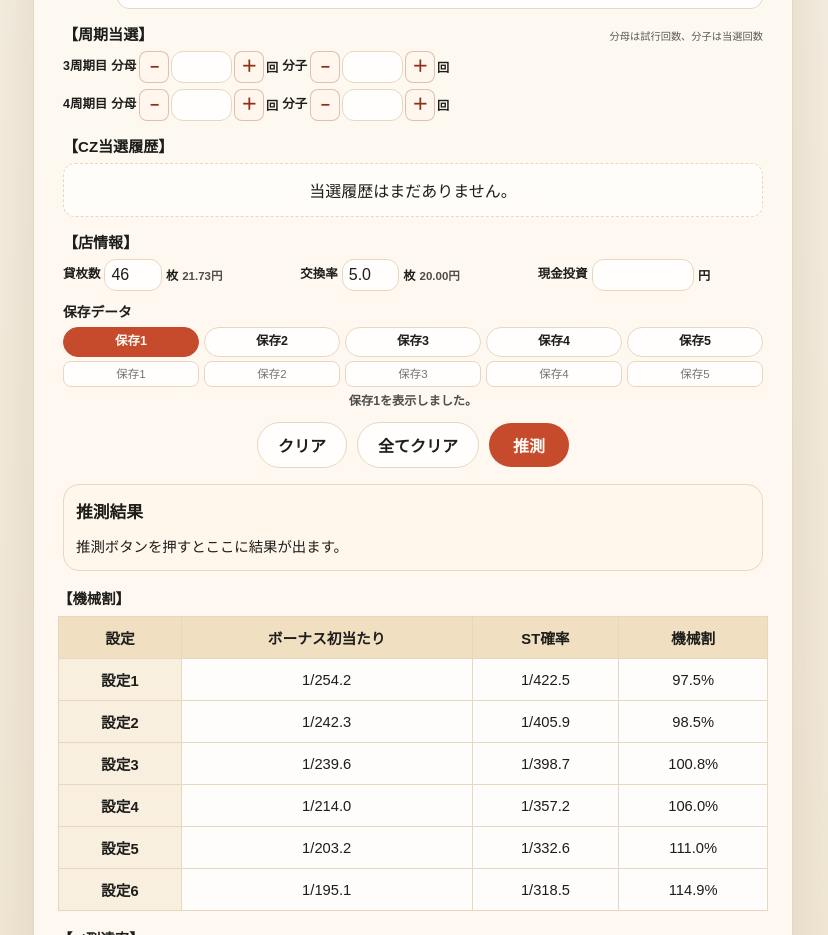
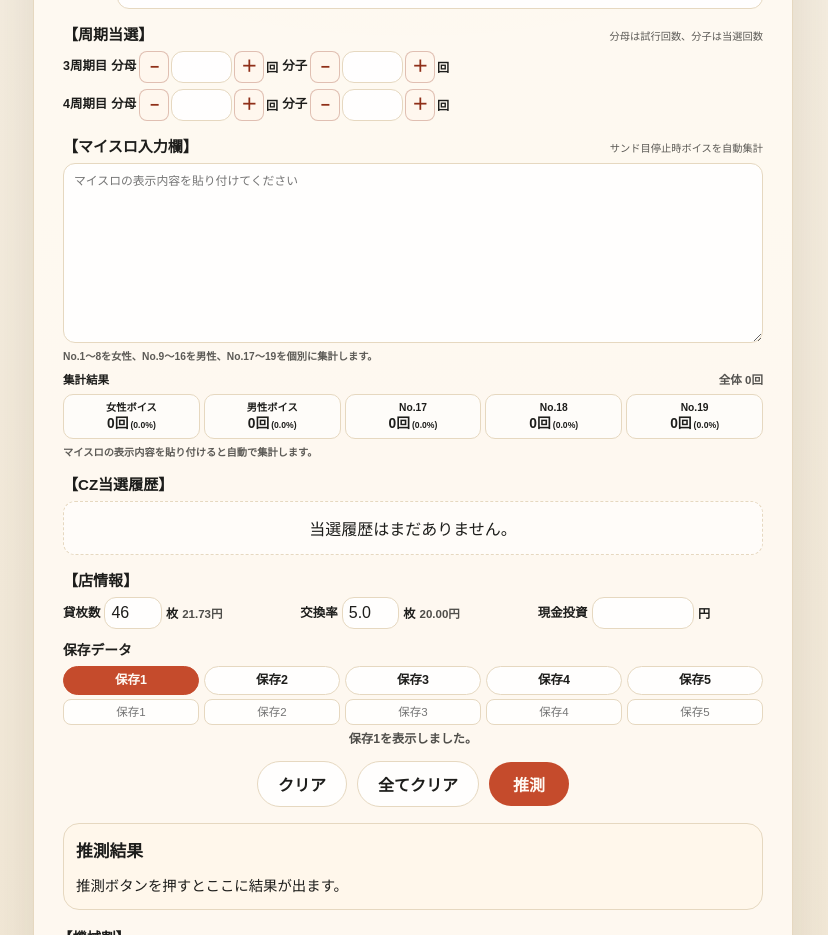
Before and after one commit to umedademu/suisoku, a Next.js app: page /kabaneri2 in a window 1280 px wide. Shown: the part 860-1795 px from the top of the page, without its empty margins (227-1055 px from the left). Built offline with nearby package versions, Linux system fonts and the light colour scheme.

Commit message:
カバネリ2にマイスロボイス集計を追加

```diff
--- a/app/globals.css
+++ b/app/globals.css
@@ -330,6 +330,107 @@ a {
   line-height: 1.2;
   white-space: nowrap;
   min-width: 0;
+}
+
+.myslot-voice-panel {
+  display: grid;
+  gap: 7px;
+}
+
+.myslot-textarea {
+  box-sizing: border-box;
+  width: 100%;
+  min-height: 180px;
+  border: 1px solid var(--border);
+  border-radius: 12px;
+  background: rgba(255, 255, 255, 0.9);
+  color: var(--text);
+  font: inherit;
+  font-size: 0.74rem;
+  line-height: 1.5;
+  padding: 9px 10px;
+  resize: vertical;
+}
+
+.myslot-textarea:focus {
+  border-color: var(--accent);
+  outline: 2px solid rgba(197, 75, 44, 0.28);
+}
+
+.myslot-voice-help,
+.myslot-voice-message {
+  margin: 0;
+  color: rgba(29, 29, 27, 0.72);
+  font-size: 0.64rem;
+  font-weight: 700;
+  line-height: 1.35;
+}
+
+.myslot-voice-summary-heading {
+  display: flex;
+  align-items: baseline;
+  justify-content: space-between;
+  gap: 8px;
+}
+
+.myslot-voice-summary-title,
+.myslot-voice-total {
+  margin: 0;
+  font-size: 0.72rem;
+  font-weight: 800;
+}
+
+.myslot-voice-total {
+  color: rgba(29, 29, 27, 0.76);
+}
+
+.myslot-voice-summary-grid {
+  display: grid;
+  grid-template-columns: repeat(auto-fit, minmax(92px, 1fr));
+  gap: 4px;
+}
+
+.myslot-voice-summary-item {
+  display: grid;
+  place-items: center;
+  gap: 4px;
+  min-width: 0;
+  border: 1px solid var(--border);
+  border-radius: 10px;
+  background: rgba(255, 255, 255, 0.62);
+  padding: 7px 3px;
+  text-align: center;
+}
+
+.myslot-voice-summary-label {
+  font-size: 0.64rem;
+  font-weight: 800;
+  line-height: 1.1;
+  white-space: nowrap;
+}
+
+.myslot-voice-summary-value-row {
+  display: flex;
+  align-items: baseline;
+  justify-content: center;
+  gap: 2px;
+  min-width: 0;
+  white-space: nowrap;
+}
+
+.myslot-voice-summary-value {
+  font-size: 0.86rem;
+  line-height: 1;
+}
+
+.myslot-voice-summary-percentage {
+  color: var(--muted);
+  font-size: 0.54rem;
+  font-weight: 700;
+}
+
+.myslot-voice-message.is-error {
+  color: #a13535;
 }
 
 .input-row {
@@ -2095,6 +2196,31 @@ a {
     text-align: right;
   }
 
+  .myslot-textarea {
+    min-height: 150px;
+  }
+
+  .myslot-voice-summary-grid {
+    gap: 2px;
+  }
+
+  .myslot-voice-summary-item {
+    gap: 3px;
+    padding: 6px 2px;
+  }
+
+  .myslot-voice-summary-label {
+    font-size: 0.56rem;
+  }
+
+  .myslot-voice-summary-value {
+    font-size: 0.74rem;
+  }
+
+  .myslot-voice-summary-percentage {
+    font-size: 0.48rem;
+  }
+
   .input-unit,
   .input-live-text {
     font-size: 0.66rem;
--- a/app/kabaneri2/page.tsx
+++ b/app/kabaneri2/page.tsx
@@ -201,6 +201,12 @@ type CharacterHistoryGroup = {
   history: true;
 };
 
+type MySlotInputGroup = {
+  title: string;
+  note: string;
+  myslot: true;
+};
+
 type CharacterPointHistoryEntry = {
   character: KabaneriCharacter;
   points: number;
@@ -213,7 +219,8 @@ type InputGroup =
   | StandardInputGroup
   | CycleInputGroup
   | CharacterPointGroup
-  | CharacterHistoryGroup;
+  | CharacterHistoryGroup
+  | MySlotInputGroup;
 
 type DetailColumn = {
   label: string;
@@ -361,6 +368,11 @@ const inputGroups: InputGroup[] = [
     ]
   },
   {
+    title: "マイスロ入力欄",
+    note: "サンド目停止時ボイスを自動集計",
+    myslot: true
+  },
+  {
     title: "CZ当選履歴",
     history: true
   },
@@ -412,6 +424,7 @@ const initialValues: Record<string, string> = {
   ikomaWithLightCount: "0",
   ikomaHighProbabilityCount: "0",
   characterPointHistory: "[]",
+  myslotText: "",
   medalRent: "46",
   exchangeRate: "5.0",
   cashInvestment: ""
@@ -623,6 +636,196 @@ function calculateCharacterLightRate(noLightCount: number, withLightCount: numbe
   };
 }
 
+const MYSLOT_VOICE_CATEGORIES = [
+  { key: "female", label: "女性ボイス", rangeLabel: "No.1〜8" },
+  { key: "male", label: "男性ボイス", rangeLabel: "No.9〜16" },
+  { key: "no17", label: "No.17", rangeLabel: "" },
+  { key: "no18", label: "No.18", rangeLabel: "" },
+  { key: "no19", label: "No.19", rangeLabel: "" }
+] as const;
+
+type MyslotVoiceCategoryKey = (typeof MYSLOT_VOICE_CATEGORIES)[number]["key"];
+
+function getMyslotVoiceCategoryKey(voiceNumber: number): MyslotVoiceCategoryKey | null {
+  if (voiceNumber >= 1 && voiceNumber <= 8) {
+    return "female";
+  }
+
+  if (voiceNumber >= 9 && voiceNumber <= 16) {
+    return "male";
+  }
+
+  if (voiceNumber === 17) {
+    return "no17";
+  }
+
+  if (voiceNumber === 18) {
+    return "no18";
+  }
+
+  if (voiceNumber === 19) {
+    return "no19";
+  }
+
+  return null;
+}
+
+function parseMyslotVoiceSummary(value: string) {
+  const normalizedValue = value.normalize("NFKC").replace(/\r\n?/g, "\n");
+  const sectionMarker = "サンド目停止時ボイス";
+  const sections: string[] = [];
+  let currentSectionLines: string[] | null = null;
+
+  for (const line of normalizedValue.split("\n")) {
+    const markerIndex = line.indexOf(sectionMarker);
+
+    if (markerIndex >= 0) {
+      if (currentSectionLines !== null) {
+        sections.push(currentSectionLines.join("\n"));
+      }
+
+      currentSectionLines = [];
+      const remainder = line.slice(markerIndex + sectionMarker.length).trim();
+
+      if (remainder !== "") {
+        currentSectionLines.push(remainder);
+      }
+
+      continue;
+    }
+
+    if (currentSectionLines === null) {
+      continue;
+    }
+
+    if (line.includes("<実戦データ") || line.includes("ココマデ")) {
+      sections.push(currentSectionLines.join("\n"));
+      currentSectionLines = null;
+      continue;
+    }
+
+    currentSectionLines.push(line);
+  }
+
+  if (currentSectionLines !== null) {
+    sections.push(currentSectionLines.join("\n"));
+  }
+
+  const counts: Record<MyslotVoiceCategoryKey, number> = {
+    female: 0,
+    male: 0,
+    no17: 0,
+    no18: 0,
+    no19: 0
+  };
+  let recognizedRowCount = 0;
+
+  sections.forEach((section) => {
+    const voiceEntries = section.matchAll(
+      /No\.?\s*(\d{1,2})(?!\d)([\s\S]*?)(?=No\.?\s*\d{1,2}(?!\d)|$)/gi
+    );
+
+    for (const entry of voiceEntries) {
+      const categoryKey = getMyslotVoiceCategoryKey(Number(entry[1]));
+      const countMatches = Array.from(entry[2].matchAll(/([\d,]+)\s*回/g));
+      const countMatch = countMatches[countMatches.length - 1];
+
+      if (categoryKey === null || !countMatch) {
+        continue;
+      }
+
+      const count = Number(countMatch[1].replace(/,/g, ""));
+
+      if (!Number.isFinite(count)) {
+        continue;
+      }
+
+      counts[categoryKey] += Math.max(0, Math.trunc(count));
+      recognizedRowCount += 1;
+    }
+  });
+
+  const totalCount = Object.values(counts).reduce((sum, count) => sum + count, 0);
+
+  return {
+    foundSection: sections.length > 0,
+    recognizedRowCount,
+    totalCount,
+    categories: MYSLOT_VOICE_CATEGORIES.map((category) => {
+      const count = counts[category.key];
+
+      return {
+        ...category,
+        count,
+        percentageText: totalCount > 0 ? `${((count / totalCount) * 100).toFixed(1)}%` : "0.0%"
+      };
+    })
+  };
+}
+
+function MyslotVoiceInput({
+  value,
+  onChange
+}: {
+  value: string;
+  onChange: (value: string) => void;
+}) {
+  const summary = parseMyslotVoiceSummary(value);
+  const statusText =
+    value.trim() === ""
+      ? "マイスロの表示内容を貼り付けると自動で集計します。"
+      : !summary.foundSection
+        ? "「サンド目停止時ボイス」が見つかりません。貼り付け範囲を確認してください。"
+        : summary.recognizedRowCount === 0
+          ? "サンド目停止時ボイスの回数が見つかりませんでした。"
+          : `サンド目停止時ボイスを合計${summary.totalCount}回分読み取りました。`;
+
+  return (
+    <div className="myslot-voice-panel">
+      <textarea
+        aria-label="マイスロ入力欄"
+        className="myslot-textarea"
+        placeholder="マイスロの表示内容を貼り付けてください"
+        spellCheck={false}
+        value={value}
+        onChange={(event) => onChange(event.currentTarget.value)}
+      />
+      <p className="myslot-voice-help">
+        No.1〜8を女性、No.9〜16を男性、No.17〜19を個別に集計します。
+      </p>
+      <div className="myslot-voice-summary-heading">
+        <p className="myslot-voice-summary-title">集計結果</p>
+        <p className="myslot-voice-total">全体 {summary.totalCount}回</p>
+      </div>
+      <div className="myslot-voice-summary-grid">
+        {summary.categories.map((category) => (
+          <div
+            aria-label={`${category.label}${category.rangeLabel ? ` ${category.rangeLabel}` : ""} ${category.count}回 全体の${category.percentageText}`}
+            className="myslot-voice-summary-item"
+            key={category.key}
+            role="status"
+          >
+            <span className="myslot-voice-summary-label">{category.label}</span>
+            <span className="myslot-voice-summary-value-row">
+              <strong className="myslot-voice-summary-value">{category.count}回</strong>
+              <span className="myslot-voice-summary-percentage">
+                ({category.percentageText})
+              </span>
+            </span>
+          </div>
+        ))}
+      </div>
+      <p
+        aria-live="polite"
+        className={`myslot-voice-message${value.trim() !== "" && (!summary.foundSection || summary.recognizedRowCount === 0) ? " is-error" : ""}`}
+        role="status"
+      >
+        {statusText}
+      </p>
+    </div>
+  );
+}
+
 function mergeKabaneriInputValues(
   slotValues: Array<Record<string, string>>,
   defaultMergedValues: Record<string, string>
@@ -630,10 +833,15 @@ function mergeKabaneriInputValues(
   const mergedHistory = slotValues
     .flatMap((values) => parseCharacterPointHistory(values.characterPointHistory ?? "[]"))
     .sort((first, second) => second.recordedAt - first.recordedAt);
+  const mergedMyslotText = slotValues
+    .map((values) => values.myslotText?.trim() ?? "")
+    .filter((value) => value !== "")
+    .join("\n\n");
 
   return {
     ...defaultMergedValues,
-    characterPointHistory: JSON.stringify(mergedHistory)
+    characterPointHistory: JSON.stringify(mergedHistory),
+    myslotText: mergedMyslotText
   };
 }
 
@@ -1218,7 +1426,12 @@ export default function Kabaneri2Page() {
                   {"note" in group ? <p className="group-note">{group.note}</p> : null}
                 </div>
               )}
-              {"history" in group ? (
+              {"myslot" in group ? (
+                <MyslotVoiceInput
+                  value={inputValues.myslotText ?? ""}
+                  onChange={(value) => handleInputChange("myslotText", value)}
+                />
+              ) : "history" in group ? (
                 <CharacterCzHistory
                   history={characterPointHistory}
                   onDelete={handleCharacterHistoryDelete}
--- a/lib/app-info.ts
+++ b/lib/app-info.ts
@@ -1,3 +1,3 @@
-export const APP_VERSION = "0.98";
+export const APP_VERSION = "0.99";
 
 export const APP_TITLE = `推測ツールv${APP_VERSION}`;
```
Also changed, not shown: 1 other file (tests, documents, lock files or other folders).
